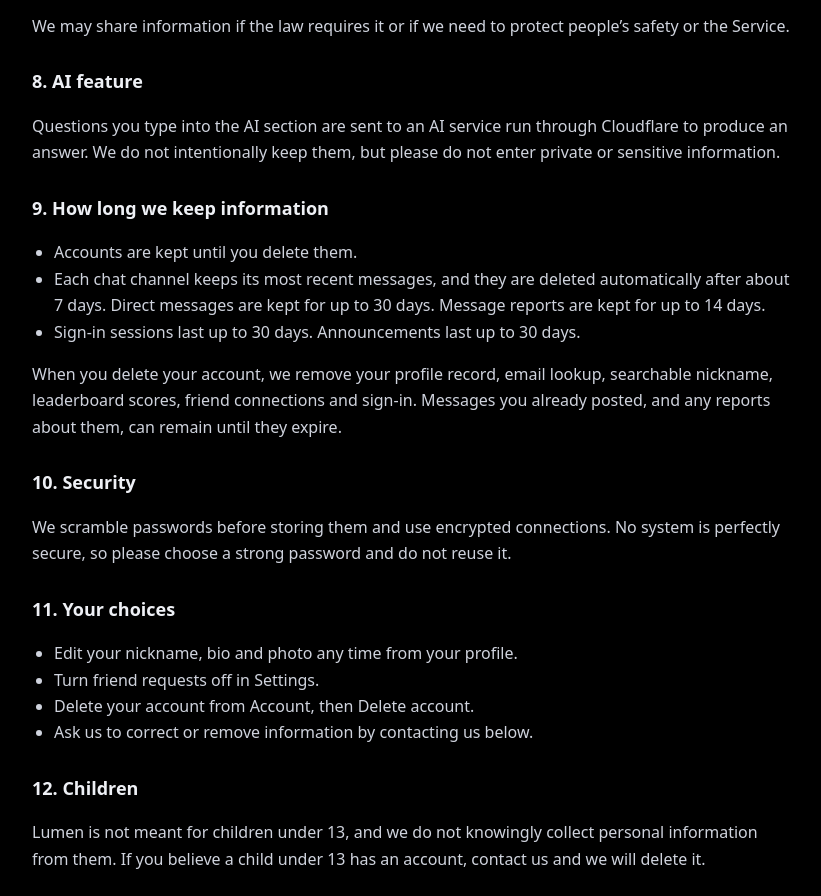
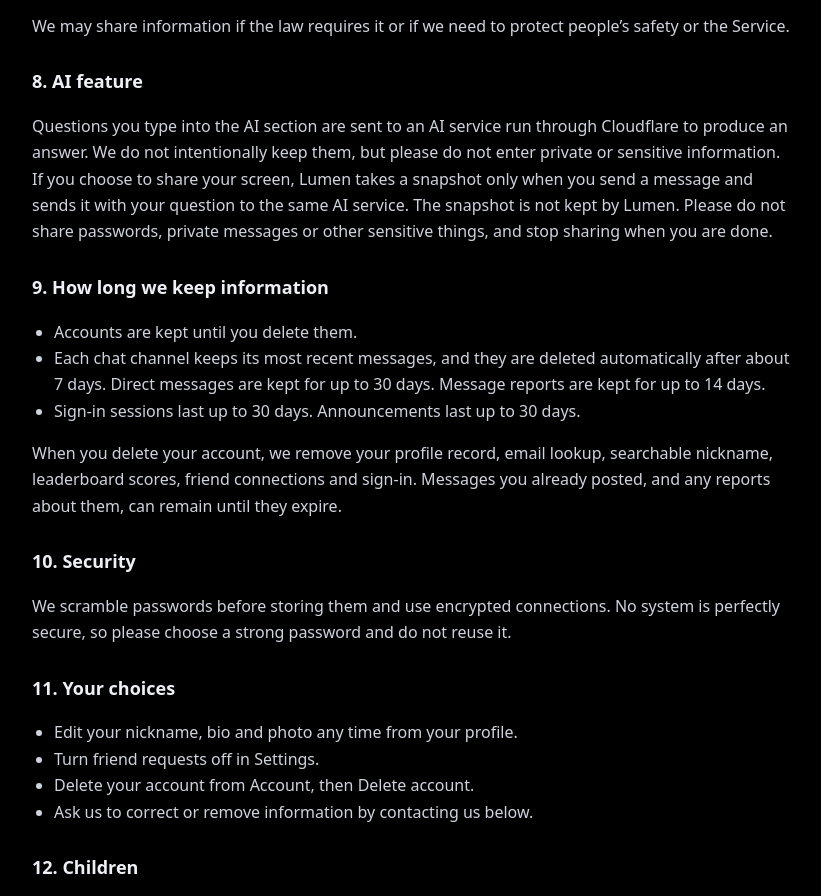
Before and after one commit to markakopian-sudo/Lumen, a plain HTML site: page privacy.html in a window 1280 px wide. Shown: the part 1600-2496 px from the top of the page, without its empty margins (228-1049 px from the left). Drawn offline with Linux system fonts and the light colour scheme.

Commit message:
Update privacy.html

```diff
--- a/privacy.html
+++ b/privacy.html
@@ -29,7 +29,7 @@ footer{margin-top:40px;color:var(--muted);font-size:13px}
 <ul><li>Cloudflare runs our account server and storage, and the AI feature.</li><li>Google Fonts delivers some of the fonts you see, so your browser contacts Google when the page loads.</li><li>Other websites you open inside Lumen are separate from us. They may collect information about you, and their own policies apply.</li></ul>
 <p>We may share information if the law requires it or if we need to protect people’s safety or the Service.</p>
 <h2>8. AI feature</h2>
-<p>Questions you type into the AI section are sent to an AI service run through Cloudflare to produce an answer. We do not intentionally keep them, but please do not enter private or sensitive information.</p>
+<p>Questions you type into the AI section are sent to an AI service run through Cloudflare to produce an answer. We do not intentionally keep them, but please do not enter private or sensitive information. If you choose to share your screen, Lumen takes a snapshot only when you send a message and sends it with your question to the same AI service. The snapshot is not kept by Lumen. Please do not share passwords, private messages or other sensitive things, and stop sharing when you are done.</p>
 <h2>9. How long we keep information</h2>
 <ul><li>Accounts are kept until you delete them.</li><li>Each chat channel keeps its most recent messages, and they are deleted automatically after about 7 days. Direct messages are kept for up to 30 days. Message reports are kept for up to 14 days.</li><li>Sign-in sessions last up to 30 days. Announcements last up to 30 days.</li></ul>
 <p>When you delete your account, we remove your profile record, email lookup, searchable nickname, leaderboard scores, friend connections and sign-in. Messages you already posted, and any reports about them, can remain until they expire.</p>
```
